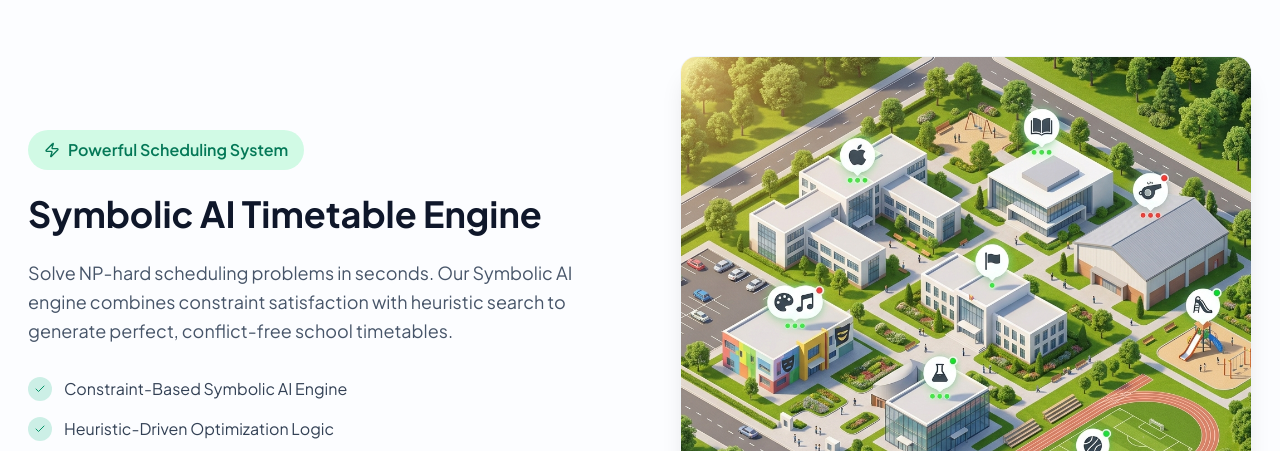
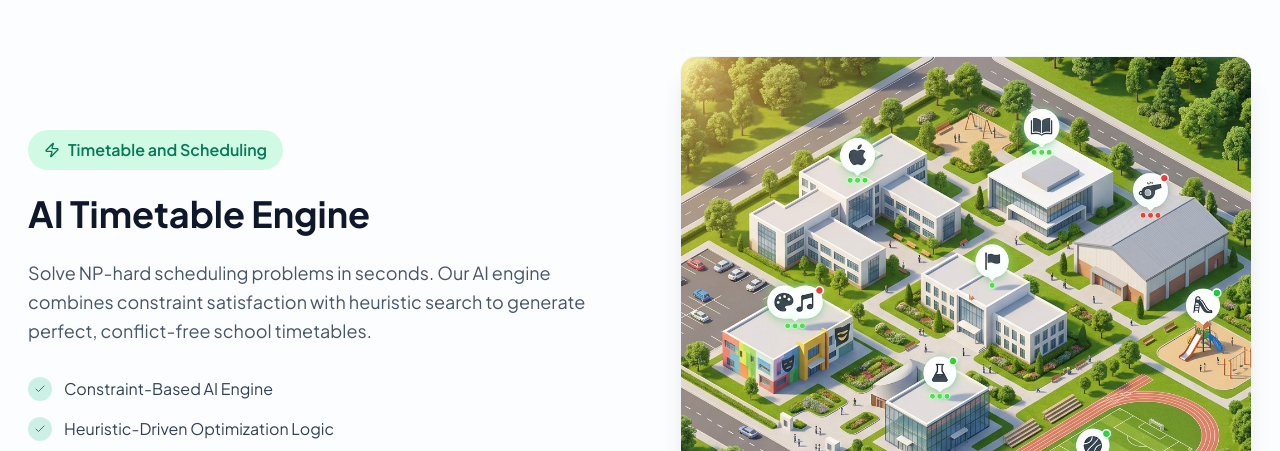
Before and after one commit to okolo157/mindsync-sims-landing, a React (Vite) app: page / in a window 1280 px wide. Shown: the part 2220-2671 px from the top of the page. Built offline with nearby package versions, Linux system fonts and the light colour scheme.

Commit message:
clean up

```diff
--- a/src/components/Landing/PowerFeatures.tsx
+++ b/src/components/Landing/PowerFeatures.tsx
@@ -185,18 +185,18 @@ export const PowerFeatures = () => {
                         >
                             <div className="inline-flex items-center gap-2 px-4 py-2 rounded-full bg-emerald-100 dark:bg-emerald-900/30 text-emerald-700 dark:text-emerald-300 font-semibold mb-6">
                                 <Zap className="w-4 h-4" />
-                                <span>Powerful Scheduling System</span>
+                                <span>Timetable and Scheduling</span>
                             </div>
                             <h3 className="text-3xl sm:text-4xl font-bold mb-6 text-slate-900 dark:text-white">
-                                Symbolic AI Timetable Engine
+                                AI Timetable Engine
                             </h3>
                             <p className="text-lg text-slate-600 dark:text-slate-400 mb-8 leading-relaxed">
-                                Solve NP-hard scheduling problems in seconds. Our Symbolic AI engine combines constraint satisfaction with heuristic search to generate perfect, conflict-free school timetables.
+                                Solve NP-hard scheduling problems in seconds. Our AI engine combines constraint satisfaction with heuristic search to generate perfect, conflict-free school timetables.
                             </p>
 
                             <ul className="space-y-4 mb-8">
                                 {[
-                                    "Constraint-Based Symbolic AI Engine",
+                                    "Constraint-Based AI Engine",
                                     "Heuristic-Driven Optimization Logic",
                                     "Geospatial travel-time pathfinding",
                                     "Real-time Campus Occupancy & Maps"
@@ -219,7 +219,7 @@ export const PowerFeatures = () => {
                         >
                             <img
                                 src={timetableImage}
-                                alt="Symbolic AI Timetable Optimization and Campus Map"
+                                alt="AI Timetable Optimization and Campus Map"
                                 className="w-full rounded-2xl shadow-xl border border-slate-100 dark:border-white/5"
                             />
                         </motion.div>
--- a/src/pages/Products.tsx
+++ b/src/pages/Products.tsx
@@ -124,7 +124,7 @@ const MODULE_DETAILS: Record<string, { title: string; features: string[]; benefi
     benefit: "Eliminates calculation errors and reduces report card production time from weeks to seconds."
   },
   "timetable": {
-    title: "Symbolic AI Timetable Engine",
+    title: "AI Timetable Engine",
     features: [
       "AI-driven Constraint Satisfaction (CSP) engine",
       "Heuristic-based prioritization (NP-hard solver)",
@@ -133,7 +133,7 @@ const MODULE_DETAILS: Record<string, { title: string; features: string[]; benefi
       "Live Campus Map with real-time room occupancy",
       "Interactive Wizard for curriculum & constraint setup"
     ],
-    benefit: "A sophisticated Symbolic AI engine that solves institutional complexity while respecting teacher quality-of-life and spatial constraints."
+    benefit: "A sophisticated AI optimization engine that solves institutional complexity while respecting teacher quality-of-life and spatial constraints."
   },
   "calendar-events": {
     title: "School Events Calendar",
```
